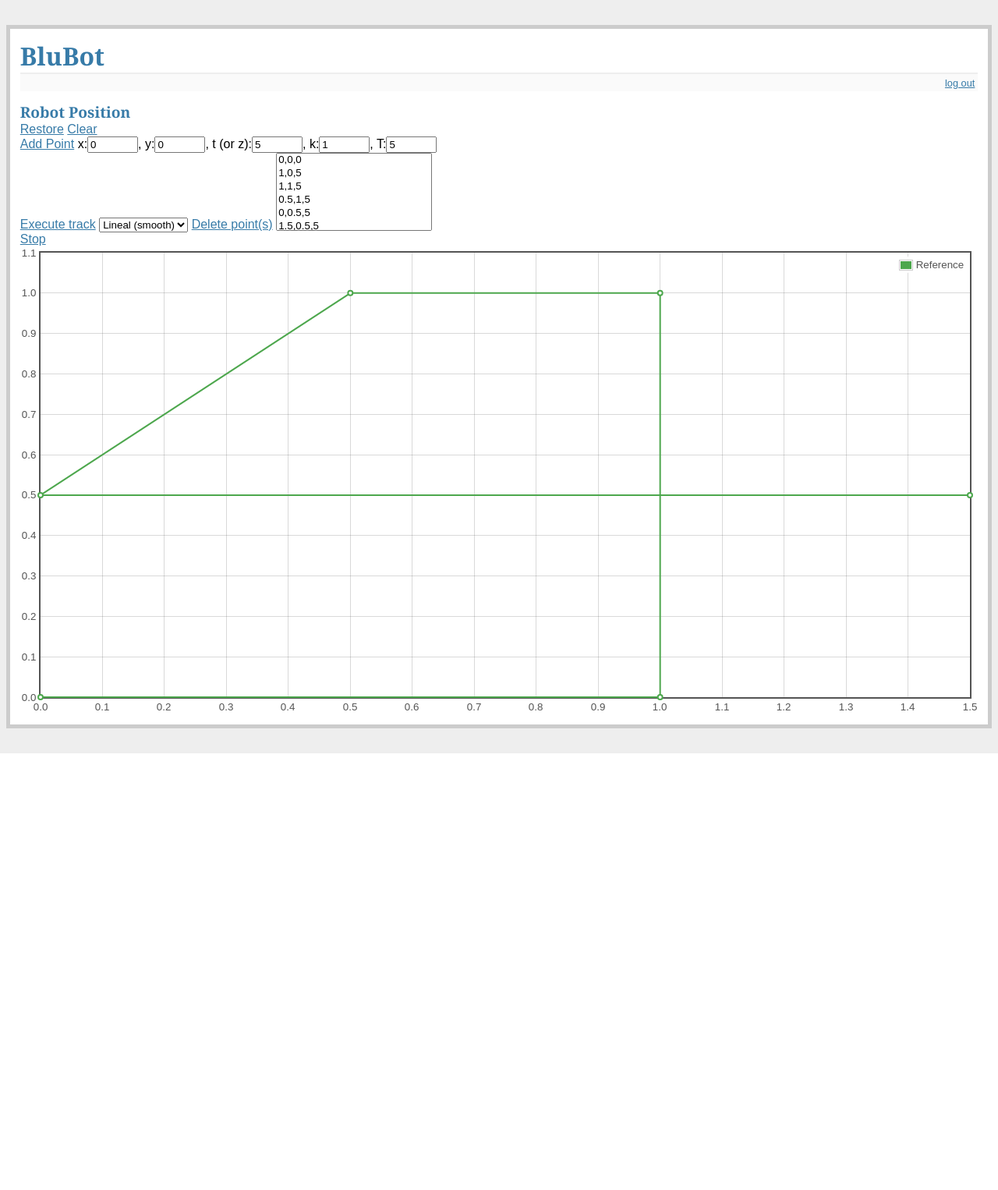
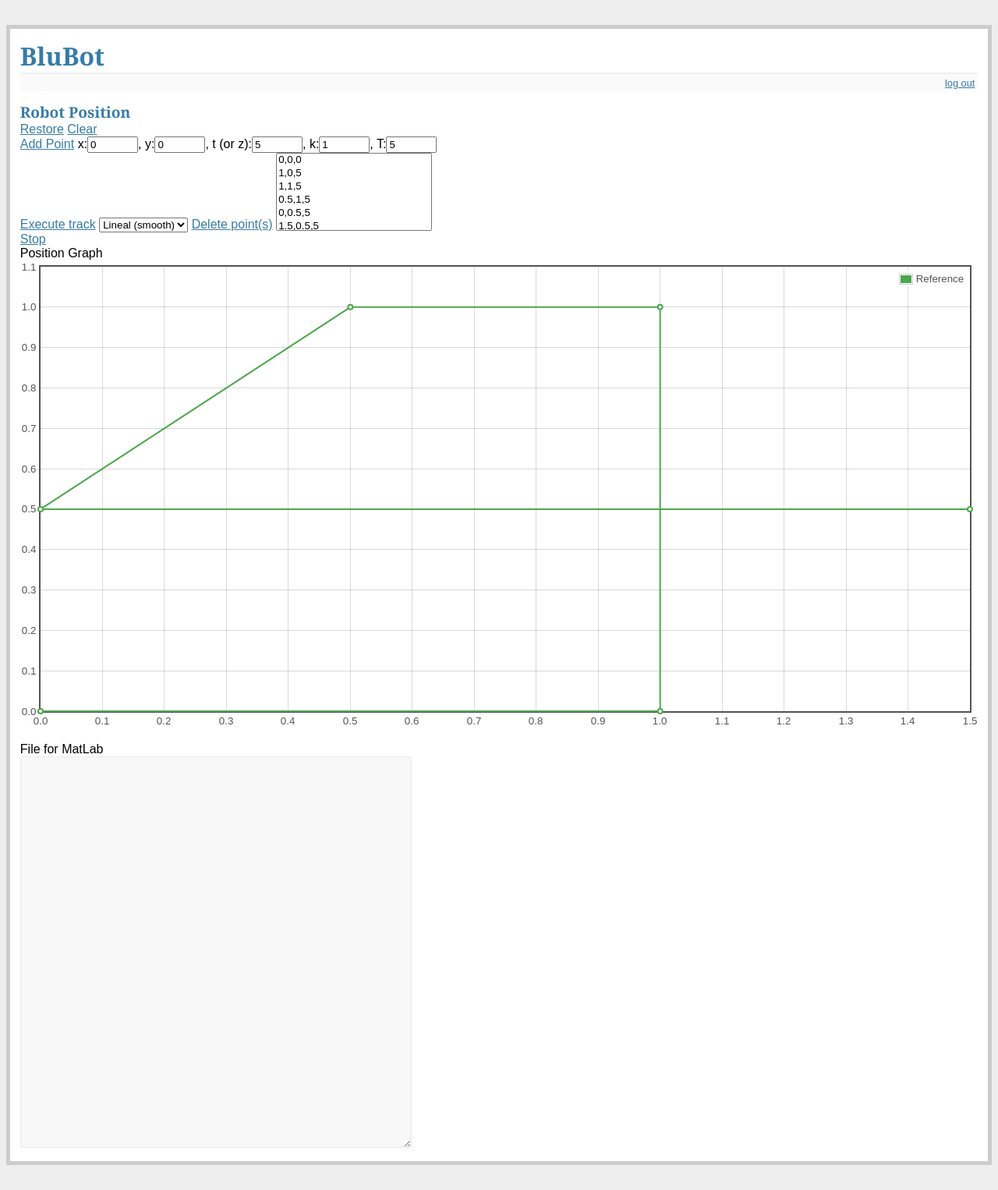
Before and after one commit to sildel/testing, a Flask app: page / in a window 1280 px wide. Shown: the whole page at 78% size. Before the commit the page ends 966 px from the top, so only its background shows below. Run offline with Flask 2, Linux system fonts and the light colour scheme; the visitor is signed in with stand-in values (Sample User, id 1).

Commit message:
Almost complete.
First version at 65 %.

```diff
--- a/static/charts.js
+++ b/static/charts.js
@@ -136,18 +136,6 @@ function initialize() {
 
     $('#execute').click(function () {
 
-
-//         $.post($SCRIPT_ROOT + '/execute', {obj: '{"loka":[1,2,3]}'}, function (data) {
-//         rrr = data;
-//         }, "json")
-//         $.post($SCRIPT_ROOT + '/execute', {obj: '{"T":' + $('input[name="T"]').val() +
-//         ',"planning":' + $('#planning').val() +
-//         ',"k":' + $('input[name="k"]').val() +
-//         ',"points":' + points +
-//         ',"zOrT":' + zOrT +'}'}, function (data) {
-//         rrr = data;
-//         }, "json")
-
         var xArray = [];
         var yArray = [];
 
@@ -155,24 +143,6 @@ function initialize() {
             xArray.push(points[i][0]);
             yArray.push(points[i][1]);
         }
-
-//        $.ajax({
-//            url: $SCRIPT_ROOT + "/execute",
-//            type: "POST",
-//            contentType: "application/json",
-//            processData: false,
-//            data: '{"k": ' + $('input[name="k"]').val() +
-//                ',"T": ' + $('input[name="T"]').val() +
-//                ',"planning": "' + $('#planning').val() + '"' +
-//                ',"zOrT": [' + zOrT + ']' +
-//                ',"xArray": [' + xArray + ']' +
-//                ',"yArray": [' + yArray + ']' +
-//                '}',
-//            dataType: "json",
-//            success: function (data) {
-//                rrr = data;
-//            }
-//        });
 
         $.ajax({
             url: $SCRIPT_ROOT + "/execute",
@@ -188,18 +158,10 @@ function initialize() {
                 '}',
             dataType: "json",
             success: function (data) {
-
+                $('#file').val(data.string);
+                alert('command: ' + data.program);
             }
         });
-
-//        $.post($SCRIPT_ROOT + '/execute', {"k": $('input[name="k"]').val(),
-//            "T": $('input[name="T"]').val(),
-//            "planning": $('#planning').val(),
-//            "points": points,
-//            "zPoints": zOrT
-//        }, function (data) {
-//            alert(data);
-//        }, "json");
     });
 
     $('a#remove').click(function () {
--- a/static/style.css
+++ b/static/style.css
@@ -1,8 +1,3 @@
-.chart {
-    overflow: hidden;
-    height: 600px;
-}
-
 body {
     font-family: sans-serif;
     background: #eee;
@@ -78,3 +73,20 @@ h2 {
     width: 200px;
     height: 100px;
 }
+
+.chart {
+    overflow: hidden;
+    height: 600px;
+}
+
+.code {
+    font-family: Consolas, "Liberation Mono", Courier, monospace;
+    font-size: 16px;
+    margin: 0 0px;
+    padding: 0px 0px;
+    border: 1px solid #eaeaea;
+    background-color: #f8f8f8;
+    border-radius: 3px;
+    width: 500px;
+    height: 500px;
+}
--- a/templates/index.html
+++ b/templates/index.html
@@ -25,10 +25,16 @@
         <br>
 
         <a href=# id=stop>Stop</a>
+        <br>
 
-
+        Position Graph
         <div id="my_chart" class="chart">
         </div>
+        <br>
+
+        File for MatLab
+        <br>
+        <textarea class="code" id="file"></textarea>
     </div>
 
     <!-- flot -->
--- a/testing.py
+++ b/testing.py
@@ -1,5 +1,5 @@
-import json
 from flask import Flask, jsonify, render_template, request, session, redirect, url_for, flash
+import os
 
 DEBUG = False
 SECRET_KEY = '\x1fx\x9e\xa7\x81Q\xb1\xcdZU~\x14\x0by\xff\xbeW\xf4 \xd0\xcc~\xd6\xc4'
@@ -37,10 +37,35 @@ def execute():
     if not session.get('logged_in'):
         return redirect(url_for('login'))
 
-    the_json = request.json
-    a = 5
+    data = request.json
 
-    return jsonify(the_json=the_json, a=a)
+    file_name_args = 'temp.m'
+
+    points_args = ''
+
+    for i, x in enumerate(data['xArray']):
+        points_args += str(x) + ' ' + str(data['yArray'][i]) + ' ' + str(data['zOrT'][i]) + ' '
+
+    points_args = points_args.strip()
+
+    common_args = file_name_args + ' ' + points_args
+
+    program = ''
+
+    if data['planning'] == 'path':
+        program = 'sudo /home/pi/path/path ' + str(data['T']) + ' ' + str(data['k']) + ' ' + common_args
+    elif data['planning'] == 'points':
+        program = 'sudo /home/pi/points/points ' + common_args
+    else:
+        program = 'sudo /home/pi/reference/reference ' + common_args
+
+    os.system(program)
+
+    file = open('temp.m')
+    string = file.read()
+    file.close()
+
+    return jsonify(program=program, string=string)
 
 
 @app.route('/')
```
